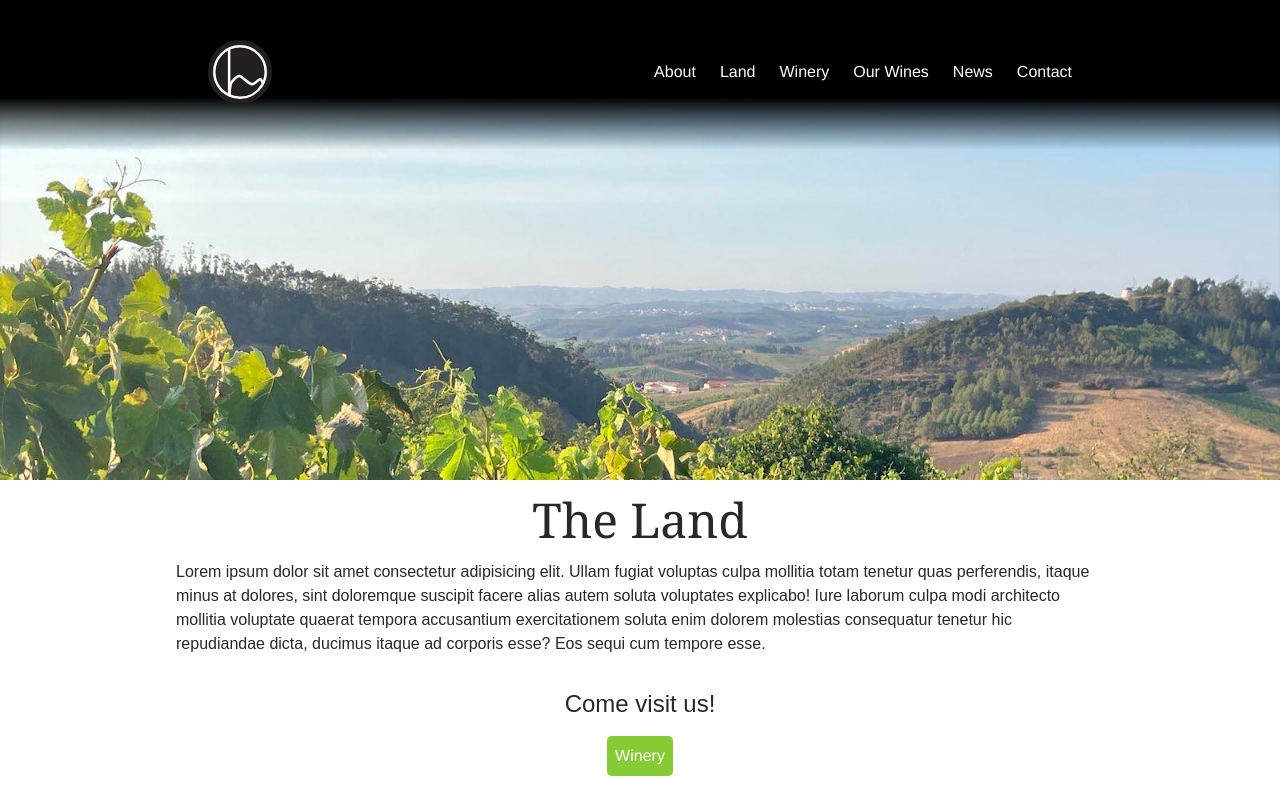
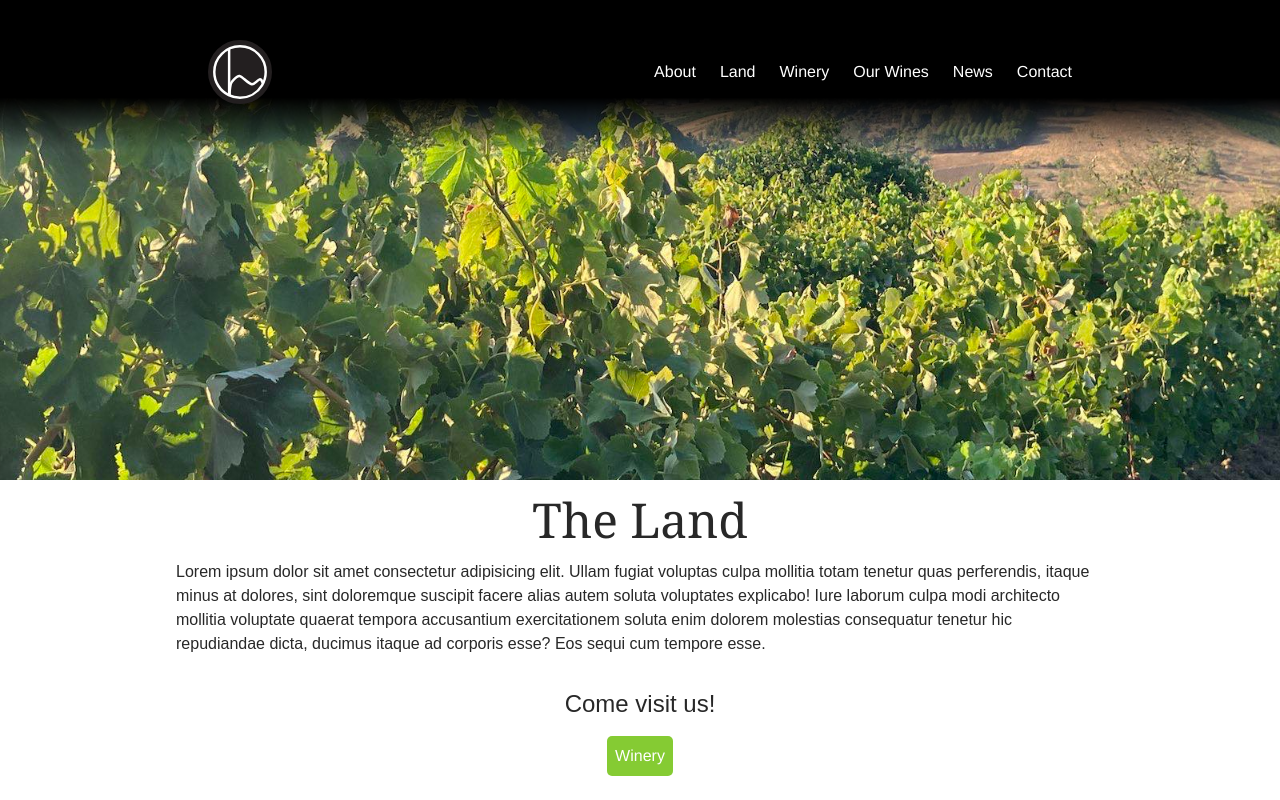
Before and after one commit to katieperry4/ombros-do-montejunto, a React (Vite) app: page /land in a window 1280 px wide. Shown: the top 800 px of the page. Built offline with nearby package versions, Linux system fonts and the light colour scheme; no server answers.

Commit message:
trying media queries to fix mobile banner issue

```diff
--- a/src/components/Banner.jsx
+++ b/src/components/Banner.jsx
@@ -1,6 +1,6 @@
 const Banner = () => {
   return (
-    <div className="flex items-center justify-center h-96 bg-fixed bg-parallax bg-cover shadow-inner"></div>
+    <div className="flex items-center justify-center w-full h-96 bg-fixed bg-parallax bg-cover shadow-inner sm:bg-center"></div>
   );
 };
 
--- a/tailwind.config.js
+++ b/tailwind.config.js
@@ -24,7 +24,8 @@ export default {
     extend: {
       backgroundImage: {
         // parallax: 'url("src/assets/replace/stock-closeup-mtn-bg.jpg")',
-        parallax: 'url("/white-vine-row.jpg")',
+        // parallax: 'url("/white-vine-row.jpg")',
+        parallax: 'url("src/assets/photos/white-vine-row.jpg")',
       },
       boxShadow: {
         instagram: "20px 12px #009DDC",
```
